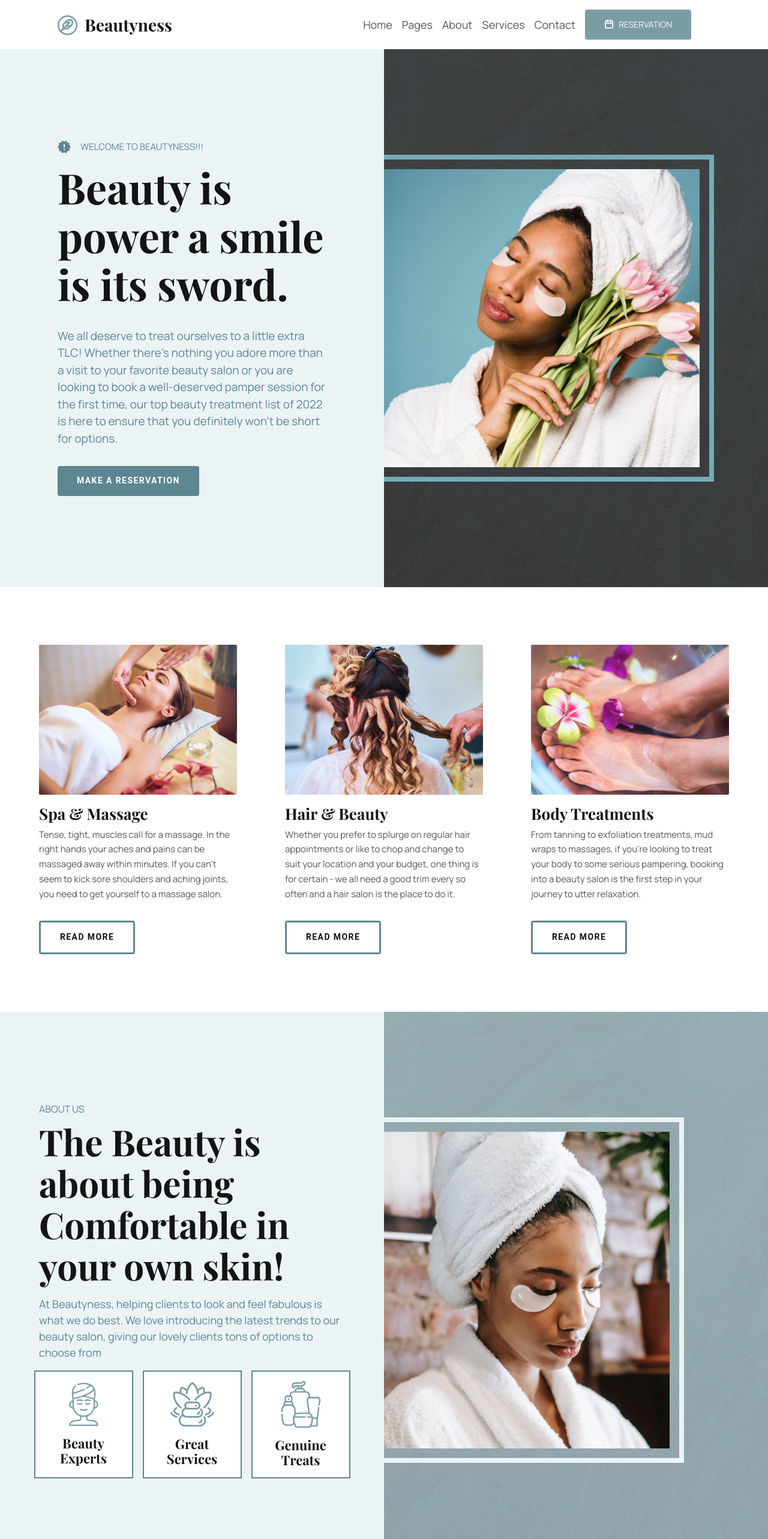
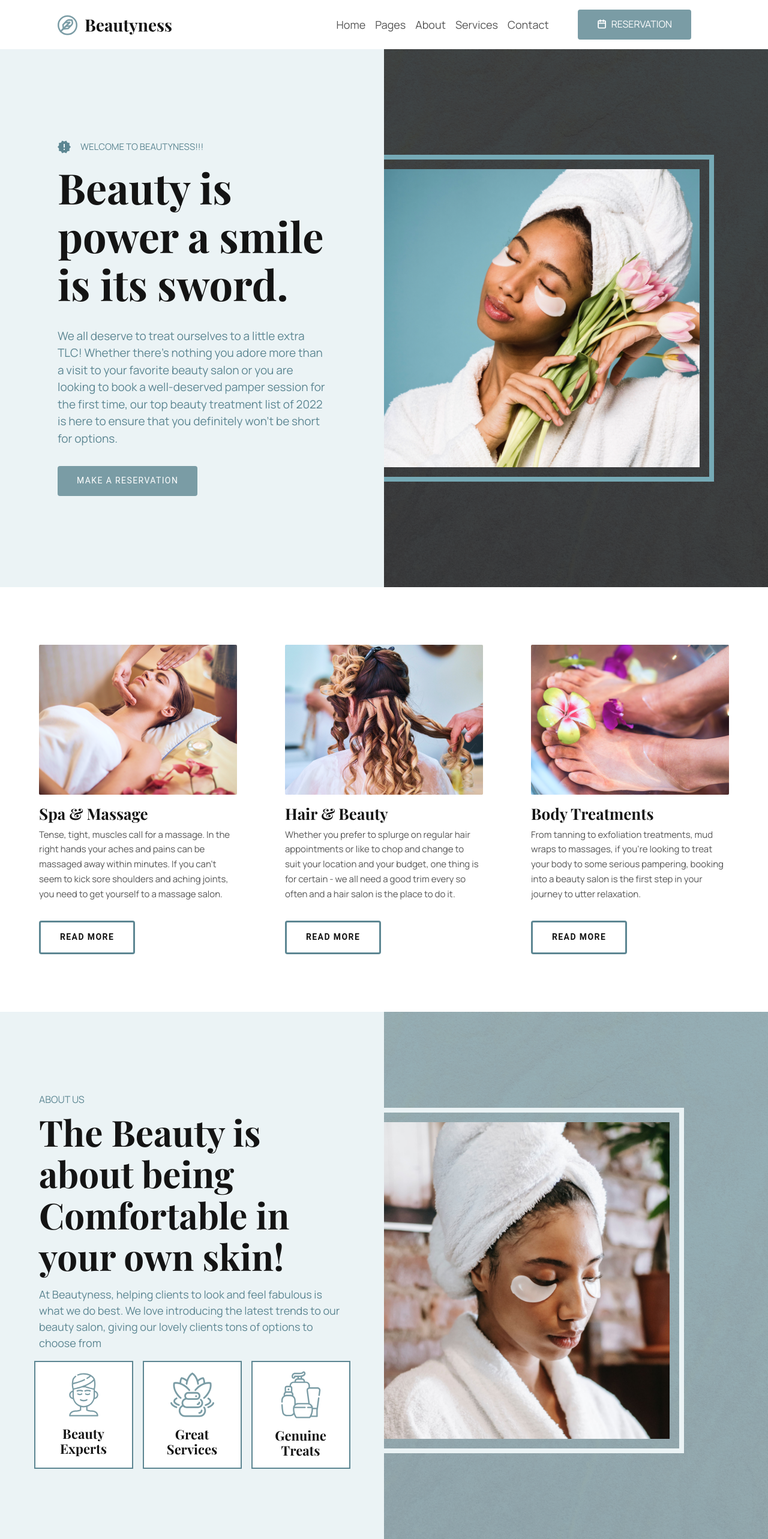
Before and after one commit to FatemeGhalandari/Beautyness, a React (Vite) app: page / in a window 1280 px wide. Shown: the top 2566 px of the page at 60% size. Built offline with nearby package versions, Linux system fonts and the light colour scheme.

Commit message:
Add animation to buttons

```diff
--- a/src/components/About.jsx
+++ b/src/components/About.jsx
@@ -39,8 +39,8 @@ const About = () => (
         </div>
       </div>
     </div>
-    <div className="bg-[#84A8B2] md:w-[50%] w-full relative">
-      <div className="bg-bg1 w-full flex lg:py-44 md:py-48 py-36 md:pr-2 pr-4 md:pl-0 pl-4 sm:relative md:justify-start justify-center">
+    <div className="bg-[#84A8B2] md:w-[50%] w-full">
+      <div className=" bg-bg1 w-full flex lg:py-40 md:py-48 py-36 md:pr-2 pr-4 md:pl-0 pl-4 sm:relative md:justify-start justify-center">
         <img
           src={aboutGirl}
           alt="aboutGirl"
--- a/src/components/Banner.jsx
+++ b/src/components/Banner.jsx
@@ -5,7 +5,11 @@ const Banner = () => (
   <div className={`${styles.coloredBg}`}>
     <div className=" flex flex-col items-start justify-center px-16 sm:px-32 md:px-24 py-24 md:w-[50%] w-full ">
       <div className="flex flex-row">
-        <img src={welcome} alt="welcome" className="w-[22px] h-[22px] sm:mr-4 mr-2" />
+        <img
+          src={welcome}
+          alt="welcome"
+          className="w-[22px] h-[22px] sm:mr-4 mr-2"
+        />
         <p className="text-[#5C8692] font-normal font-manrope uppercase sm:text-[15px] text-[13px]">
           Welcome to Beautyness!!!
         </p>
@@ -15,16 +19,17 @@ const Banner = () => (
       </h2>
       <p className="text-[#5C8692] font-normal font-manrope sm:text-[19px] text-[14px] sm:mt-8 mt-4">
         We all deserve to treat ourselves to a little extra TLC! Whether there’s
-        nothing you adore more than a visit to your favorite beauty salon or
-        you are looking to book a well-deserved pamper session for the first
-        time, our top beauty treatment list of 2022 is here to ensure that you
+        nothing you adore more than a visit to your favorite beauty salon or you
+        are looking to book a well-deserved pamper session for the first time,
+        our top beauty treatment list of 2022 is here to ensure that you
         definitely won’t be short for options.
       </p>
       <button
         type="button"
-        className="flex justify-center items-start py-4 sm:px-8 px-4 bg-[#5C8692] sm:mt-8 mt-4 rounded-[4px]"
+        className="flex justify-center items-start py-4 sm:px-8 px-4 bg-[#7A9CA5] sm:mt-8 mt-4 rounded-[4px] group overflow-hidden relative"
       >
-        <span className="text-[#FFF] text-center font-Manrope sm:text-[14px] text-[12px] font-semibold tracking-widest leading-[125%] uppercase">
+        <div className="absolute inset-0 w-0 bg-[#5C8692] transition-all duration-[200ms] ease-out group-hover:w-full"></div>
+        <span className="text-[#FFF] text-center font-Manrope sm:text-[14px] text-[12px] font-normal tracking-widest leading-[125%] uppercase relative">
           Make a reservation
         </span>
       </button>
--- a/src/components/Features.jsx
+++ b/src/components/Features.jsx
@@ -17,6 +17,7 @@ const Features = () => (
         salon.
       </p>
       <button type="button" className={`${styles.bt}`}>
+        <div className="absolute inset-0 w-0 bg-[#5C8692] transition-all duration-[200ms] ease-out group-hover:w-full"></div>
         <span className={`${styles.btSpan}`}>read more</span>
       </button>
     </div>
@@ -34,6 +35,7 @@ const Features = () => (
         place to do it.
       </p>
       <button type="button" className={`${styles.bt}`}>
+        <div className="absolute inset-0 w-0 bg-[#5C8692] transition-all duration-[200ms] ease-out group-hover:w-full"></div>
         <span className={`${styles.btSpan}`}>read more</span>
       </button>
     </div>
@@ -50,6 +52,7 @@ const Features = () => (
         beauty salon is the first step in your journey to utter relaxation.
       </p>
       <button type="button" className={`${styles.bt}`}>
+        <div className="absolute inset-0 w-0 bg-[#5C8692] transition-all duration-[200ms] ease-out group-hover:w-full"></div>
         <span className={`${styles.btSpan}`}>read more</span>
       </button>
     </div>
--- a/src/components/Header.jsx
+++ b/src/components/Header.jsx
@@ -22,7 +22,7 @@ const Header = () => {
           className="w-[191px] h-[36px] leading-[125%]"
         />
       </div>
-      <div className="flex-row justify-end items-center gap-4 md:flex hidden ml-4 md:ml-2 lg:px-16 px-0">
+      <div className="flex-row justify-end items-center gap-12 md:flex hidden ml-4 md:ml-2 lg:px-16 px-0">
         <ul className="flex justify-end">
           {headerLinks.map((headerLink, index) => (
             <li
@@ -37,10 +37,15 @@ const Header = () => {
         </ul>
         <button
           type="button"
-          className="flex flex-row justify-center items-start py-4 px-8 bg-[#7A9CA5] rounded-[4px]"
+          className="flex flex-row justify-center items-start py-4 px-8 bg-[#7A9CA5] rounded-[4px] overflow-hidden group relative "
         >
-          <img src={reservation} alt="reservation" className=" w-4 h-4 mr-2 " />
-          <span className="text-white font-normal font-manrope text-[14px] uppercase leading-[17.5px] ">
+          <div className="absolute inset-0 w-0 bg-[#5C8692] transition-all duration-[200ms] ease-out group-hover:w-full"></div>
+          <img
+            src={reservation}
+            alt="reservation"
+            className=" w-4 h-4 mr-2 relative"
+          />
+          <span className="text-white font-normal font-manrope text-[16px] uppercase leading-[17.5px] relative ">
             reservation
           </span>
         </button>
--- a/src/components/Latest.jsx
+++ b/src/components/Latest.jsx
@@ -63,6 +63,7 @@ const Latest = () => (
       </div>
     </div>
     <button type="button" className={`${styles.bt}`}>
+      <div className="absolute inset-0 w-0 bg-[#5C8692] transition-all duration-[200ms] ease-out group-hover:w-full"></div>
       <span className={`${styles.btSpan}`}>VIEW MORE STORIES</span>
     </button>
   </div>
--- a/src/components/OfferForm.jsx
+++ b/src/components/OfferForm.jsx
@@ -38,9 +38,9 @@ const OfferForm = () => (
       />
       <button
         type="button"
-        className="flex items-center justify-center w-full py-4 bg-[#7A9CA5] mt-24 rounded-[2px]"
+        className="flex items-center justify-center w-full py-4 bg-[#7A9CA5] mt-24 rounded-[2px] hover:bg-[#647f93]"
       >
-        <span className="text-[#FFF] font-medium font-manrope text-[14px] uppercase tracking-widest">
+        <span className="text-[#FFF] font-medium font-manrope text-[14px] uppercase tracking-widest relative">
           get an appointment
         </span>
       </button>
--- a/src/styles.js
+++ b/src/styles.js
@@ -4,17 +4,16 @@ const styles = {
   coloredBg:
     "flex flex-col md:flex-row items-center justify-between w-full bg-[#EBF3F5] ",
 
-  footers:
-    "text-[#FFF] font-playfair text-[22px] font-semibold",
+  footers: "text-[#FFF] font-playfair text-[22px] font-semibold",
   features:
     "flex flex-col items-start justify-center hover:bg-[#EBF3F5] p-4 rounded-md",
   heading2:
     "text-[#141414] font-playfair sm:text-[26px] text-[24px] font-semibold leading-[120%] mt-4",
   paragraph:
     "text-[#555] font-manrope text-[15px] font-normal leading-[165%] max-w-[327px] mt-2",
-  bt: "flex justify-center items-start sm:py-4 py-[10px] sm:px-8 px-4 border-[3px] border-[#5C8692] mt-8 rounded-[4px]",
+  bt: "flex justify-center items-start sm:py-4 py-[10px] sm:px-8 px-4 border-[3px] border-[#5C8692] mt-8 rounded-[4px] overflow-hidden group relative",
   btSpan:
-    "text-[#141414] text-center font-Manrope sm:text-[14px] text-[12px] font-semibold tracking-widest leading-[125%] uppercase ",
+    "text-[#141414] text-center font-Manrope sm:text-[14px] text-[12px] font-semibold tracking-widest leading-[125%] uppercase relative",
   flexCenter: "flex justify-center items-center",
   flexStart: "flex justify-center items-start",
 
```
Also changed, not shown: thumbnail.png (added).
